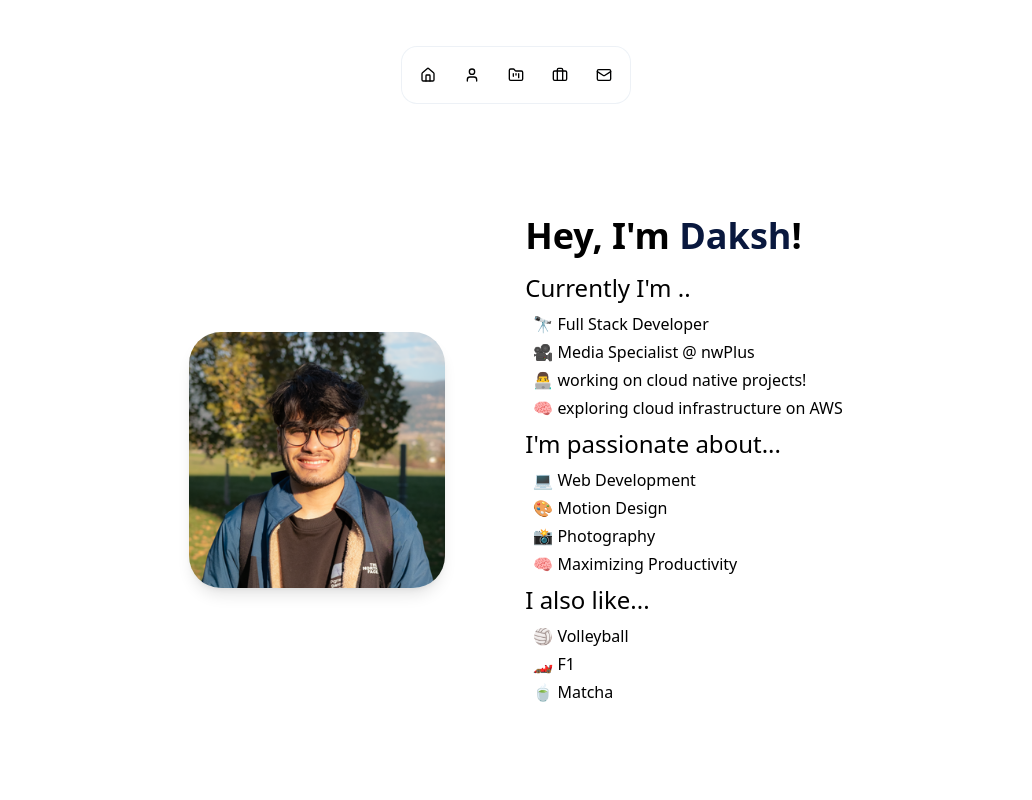
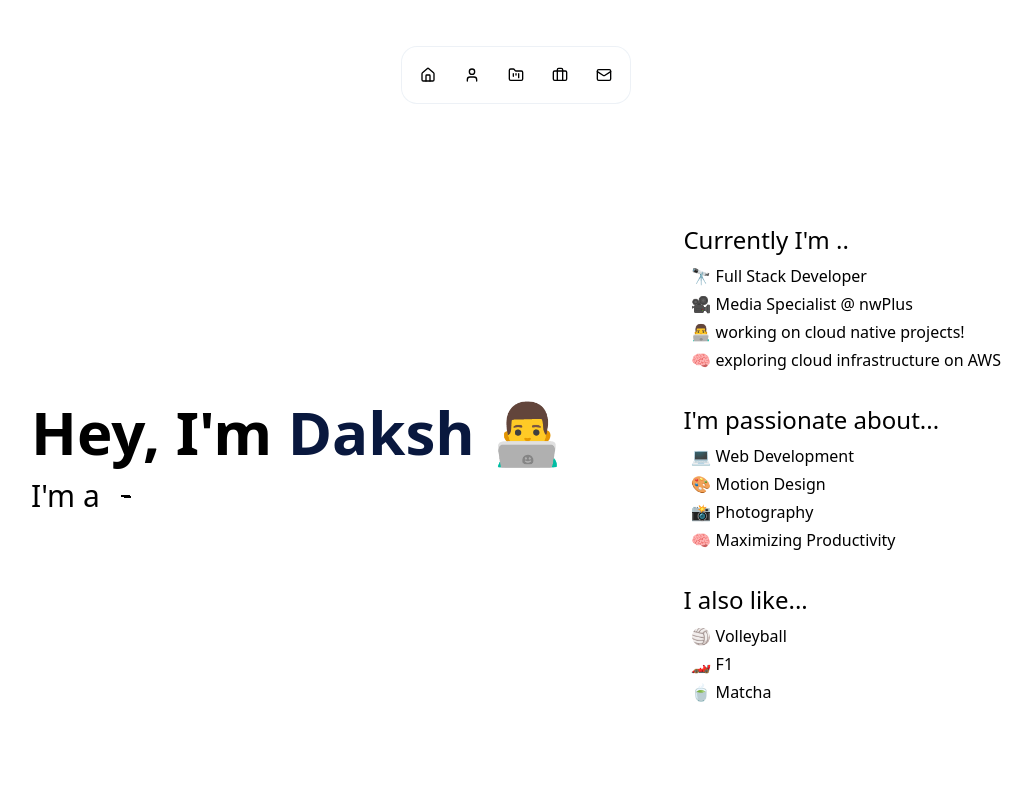
Before and after one commit to dakshshahani/portfolio, a Next.js app: page / in a window 1280 px wide. Shown: the part 680-1480 px from the top of the page, without its empty margins (124-1156 px from the left). Built offline with nearby package versions, Linux system fonts and the light colour scheme.

Commit message:
morph position fixed

```diff
--- a/src/app/sections/about.tsx
+++ b/src/app/sections/about.tsx
@@ -1,23 +1,40 @@
+"use client";
+
+import { MorphingText } from "@/components/ui/morphing-text";
+
 export function About() {
   return (
+    <>
+      {/*
       <section
         id="about"
-      className="py-24 bg-transparent flex flex-col md:flex-row items-center justify-center gap-20"
+        className="py-24 bg-transparent flex flex-col md:flex-row items-start justify-around gap-16"
       >
-      {/* Left side: Image */}
-      <div className="w-48 h-48 md:w-64 md:h-64 overflow-hidden rounded-4xl shadow-lg">
-        <img
-          src="/headshot.png"
-          alt="Dakshit Shahani"
-          className="w-full h-full object-cover"
+        <div className="text-left md:text-left bg-transparent md:max-w-xl">
+          <div className="space-y-4">
+            <h1 className="text-5xl md:text-6xl font-bold">
+              Hey, I'm <span className="text-primary">Daksh</span>!
+            </h1>
+            <div className="flex flex-wrap items-baseline gap-3">
+              <p className="text-xl font-light">I'm a</p>
+              <MorphingText
+                texts={[
+                  "3rd Year CS Student",
+                  "Software Developer",
+                  "Hackathon Organizer",
+                  "Motion Designer",
+                  "Video Editor",
+                  "Photographer",
+                ]}
+                morphTime={1.2}
+                cooldownTime={1.6}
+                className="mx-0 h-10 w-auto max-w-none text-left text-2xl md:h-12 md:text-3xl"
               />
             </div>
+          </div>
+        </div>
 
-      {/* Right side: Text content */}
         <div className="text-left md:text-left bg-transparent">
-        <h2 className="text-4xl font-bold mb-2">
-          Hey, I'm <span className="text-primary">Daksh</span>!
-        </h2>
           <h3 className="py-2 text-2xl">Currently I'm ..</h3>
           <ul className="space-y-1 text-md pl-2">
             <li>🔭 Full Stack Developer</li>
@@ -40,5 +57,63 @@ export function About() {
           </ul>
         </div>
       </section>
+      */}
+
+      <section
+        id="about"
+        className="py-24 px-24 flex flex-col md:flex-row items-center justify-around"
+      >
+        <div className="flex flex-col text-left gap-4">
+            <h1 className="text-5xl md:text-6xl font-bold">
+              Hey, I'm <span className="text-primary">Daksh 👨‍💻</span>
+            </h1>
+            <div className="flex gap-2">
+              <p className="text-3xl font-light shrink-0">I'm a</p>
+              <MorphingText
+                texts={[
+                  "3rd Year CS Student",
+                  "Software Developer",
+                  "Hackathon Organizer",
+                  "Motion Designer",
+                  "Video Editor",
+                  "Photographer",
+                ]}
+                morphTime={1.2}
+                cooldownTime={1.6}
+                className="text-3xl md:text-3xl h-10 flex-1"
+              />
+            </div>
+          </div>
+
+        <div className="flex flex-col gap-6 text-left">
+          <div>
+            <h3 className="py-2 text-2xl">Currently I'm ..</h3>
+            <ul className="space-y-1 text-md pl-2">
+              <li>🔭 Full Stack Developer</li>
+              <li>🎥 Media Specialist @ nwPlus</li>
+              <li> 👨‍💻 working on cloud native projects!</li>
+              <li>🧠 exploring cloud infrastructure on AWS</li>
+            </ul>
+          </div>
+          <div>
+            <h3 className="py-2 text-2xl">I'm passionate about...</h3>
+            <ul className="space-y-1 text-md pl-2">
+              <li>💻 Web Development</li>
+              <li>🎨 Motion Design</li>
+              <li>📸 Photography</li>
+              <li>🧠 Maximizing Productivity</li>
+            </ul>
+          </div>
+          <div>
+            <h3 className="py-2 text-2xl">I also like...</h3>
+            <ul className="space-y-1 text-md pl-2">
+              <li>🏐 Volleyball</li>
+              <li>🏎️ F1</li>
+              <li>🍵 Matcha</li>
+            </ul>
+          </div>
+        </div>
+      </section>
+    </>
   );
 }
--- /dev/null
+++ b/src/components/ui/morphing-text.tsx
@@ -0,0 +1,167 @@
+"use client"
+
+import { useCallback, useEffect, useRef } from "react"
+
+import { cn } from "@/lib/utils"
+
+const defaultMorphTime = 1.5
+const defaultCooldownTime = 0.5
+
+const useMorphingText = (
+  texts: string[],
+  morphTime: number,
+  cooldownTime: number
+) => {
+  const textIndexRef = useRef(0)
+  const morphRef = useRef(0)
+  const cooldownRef = useRef(0)
+  const timeRef = useRef(new Date())
+
+  const text1Ref = useRef<HTMLSpanElement>(null)
+  const text2Ref = useRef<HTMLSpanElement>(null)
+
+  const setStyles = useCallback(
+    (fraction: number) => {
+      const [current1, current2] = [text1Ref.current, text2Ref.current]
+      if (!current1 || !current2) return
+
+      current2.style.filter = `blur(${Math.min(8 / fraction - 8, 100)}px)`
+      current2.style.opacity = `${Math.pow(fraction, 0.4) * 100}%`
+
+      const invertedFraction = 1 - fraction
+      current1.style.filter = `blur(${Math.min(
+        8 / invertedFraction - 8,
+        100
+      )}px)`
+      current1.style.opacity = `${Math.pow(invertedFraction, 0.4) * 100}%`
+
+      current1.textContent = texts[textIndexRef.current % texts.length]
+      current2.textContent = texts[(textIndexRef.current + 1) % texts.length]
+    },
+    [texts]
+  )
+
+  const doMorph = useCallback(() => {
+    morphRef.current -= cooldownRef.current
+    cooldownRef.current = 0
+
+     let fraction = morphRef.current / morphTime
+
+    if (fraction > 1) {
+      cooldownRef.current = cooldownTime
+      fraction = 1
+    }
+
+    setStyles(fraction)
+
+    if (fraction === 1) {
+      textIndexRef.current++
+    }
+  }, [setStyles, morphTime, cooldownTime])
+
+  const doCooldown = useCallback(() => {
+    morphRef.current = 0
+    const [current1, current2] = [text1Ref.current, text2Ref.current]
+    if (current1 && current2) {
+      current2.style.filter = "none"
+      current2.style.opacity = "100%"
+      current1.style.filter = "none"
+      current1.style.opacity = "0%"
+    }
+  }, [])
+
+  useEffect(() => {
+    let animationFrameId: number
+
+    const animate = () => {
+      animationFrameId = requestAnimationFrame(animate)
+
+      const newTime = new Date()
+      const dt = (newTime.getTime() - timeRef.current.getTime()) / 1000
+      timeRef.current = newTime
+
+      cooldownRef.current -= dt
+
+      if (cooldownRef.current <= 0) doMorph()
+      else doCooldown()
+    }
+
+    animate()
+    return () => {
+      cancelAnimationFrame(animationFrameId)
+    }
+  }, [doMorph, doCooldown])
+
+  return { text1Ref, text2Ref }
+}
+
+interface MorphingTextProps {
+  className?: string
+  texts: string[]
+  morphTime?: number
+  cooldownTime?: number
+}
+
+const Texts: React.FC<MorphingTextProps> = ({
+  texts,
+  morphTime,
+  cooldownTime,
+}) => {
+  const { text1Ref, text2Ref } = useMorphingText(
+    texts,
+    morphTime ?? defaultMorphTime,
+    cooldownTime ?? defaultCooldownTime
+  )
+  return (
+    <>
+      <span
+        ref={text1Ref}
+        style={{ opacity: 0 }}
+        className="absolute inset-x-0 top-0 w-full"
+      />
+      <span
+        ref={text2Ref}
+        style={{ opacity: 0 }}
+        className="absolute inset-x-0 top-0 w-full"
+      />
+    </>
+  )
+}
+
+const SvgFilters: React.FC = () => (
+  <svg
+    id="filters"
+    className="fixed h-0 w-0"
+    preserveAspectRatio="xMidYMid slice"
+  >
+    <defs>
+      <filter id="threshold">
+        <feColorMatrix
+          in="SourceGraphic"
+          type="matrix"
+          values="1 0 0 0 0
+                  0 1 0 0 0
+                  0 0 1 0 0
+                  0 0 0 255 -140"
+        />
+      </filter>
+    </defs>
+  </svg>
+)
+
+export const MorphingText: React.FC<MorphingTextProps> = ({
+  texts,
+  className,
+  morphTime,
+  cooldownTime,
+}) => (
+  <div
+    className={cn(
+      "relative font-sans font-bold [filter:url(#threshold)_blur(0.6px)]",
+      className
+    )}
+  >
+    <Texts texts={texts} morphTime={morphTime} cooldownTime={cooldownTime} />
+    <SvgFilters />
+  </div>
+)
--- a/tsconfig.json
+++ b/tsconfig.json
@@ -15,7 +15,7 @@
     "moduleResolution": "bundler",
     "resolveJsonModule": true,
     "isolatedModules": true,
-    "jsx": "preserve",
+    "jsx": "react-jsx",
     "types": [
       "react",
       "react-native"
@@ -36,7 +36,8 @@
     "next-env.d.ts",
     "**/*.ts",
     "**/*.tsx",
-    ".next/types/**/*.ts"
+    ".next/types/**/*.ts",
+    ".next/dev/types/**/*.ts"
   ],
   "exclude": [
     "node_modules"
```
Lines whose indentation alone changed are shown as unchanged.
